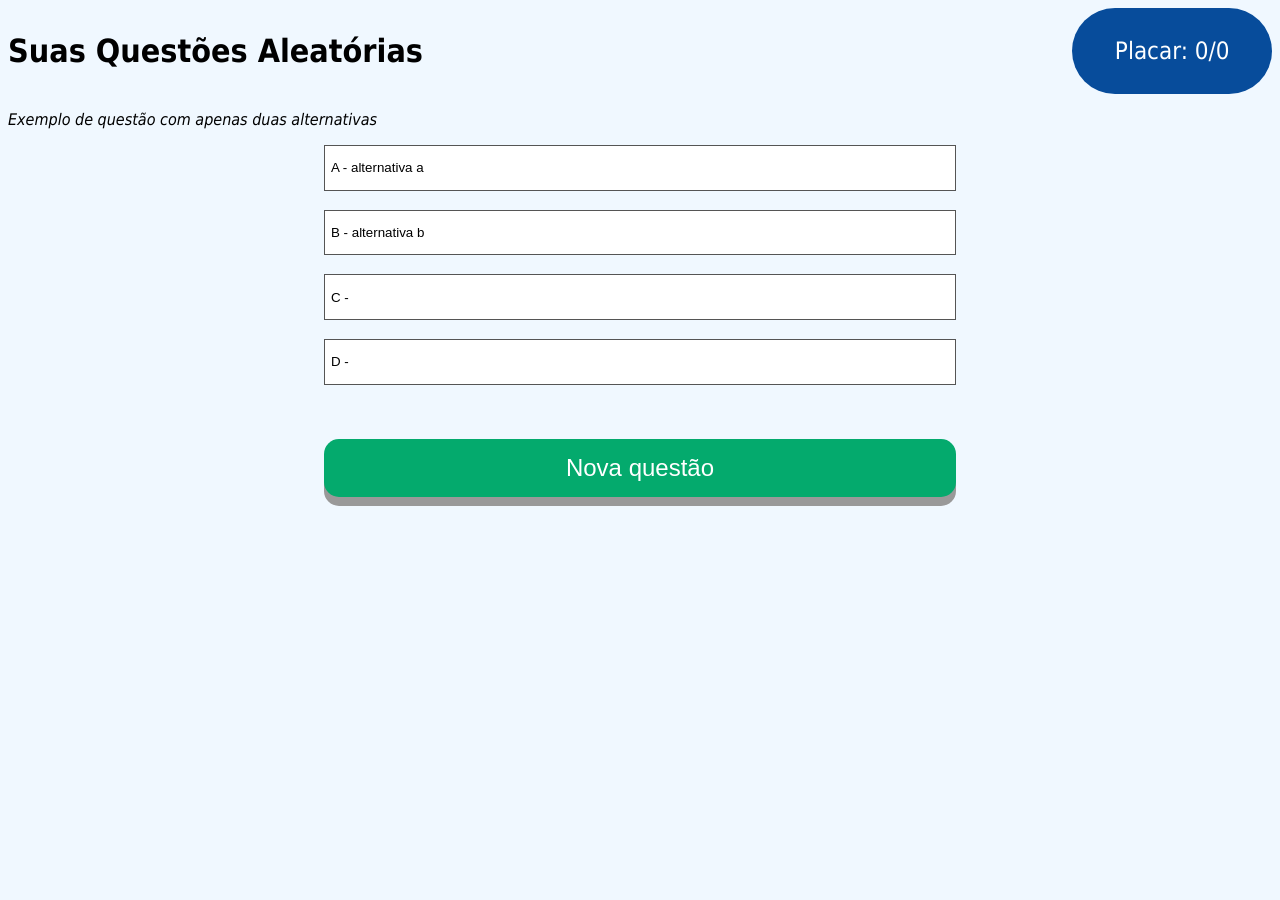
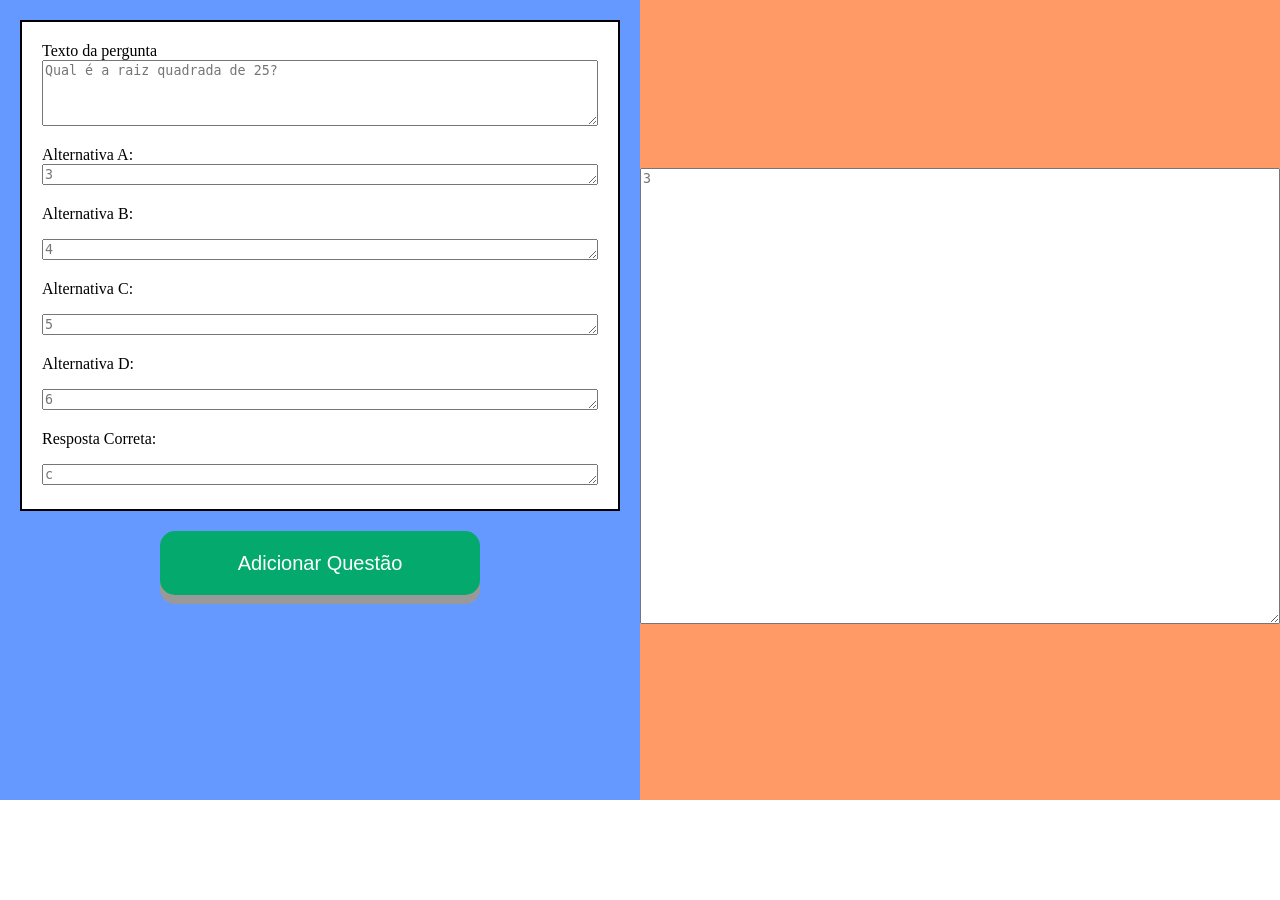
Before and after one commit to joaopedrolourencoaffonso/gerador-de-json-com-questoes-aleatorias, a Flask app: page / in a window 1280 px wide. After the commit the page ends 800 px from the top, so only its background shows below. Run offline with Flask 3, Linux system fonts and the light colour scheme.

Commit message:
0.1 - Primeira versão
Capaz de gerar arquivo json com base em preenchimento de formulário simples

```diff
--- a/templates/index.html
+++ b/templates/index.html
@@ -3,31 +3,47 @@
 <head>
     <meta charset="UTF-8">
     <meta name="viewport" content="width=device-width, initial-scale=1.0">
-    <title>Título da página</title>
-
+    <title>Gerando arquivo json</title>
     <style>
         body {
-          font-family: Tahoma, sans-serif;
+            margin: 0;
+            height: 100vh;
+            display: flex;
         }
 
-        .placar {
-            border-radius: 50px;
-            background: #074c9b;
-            padding: 5px;
-            width: 15%;
-            text-align: center;
-            color: white;
-            font-size: 24px;
-            /*height: 150px;*/
+        .right-half {
+            flex: 1;                /* Each takes up 50% of the width */
+            display: flex;
+            justify-content: center;
+            align-items: center;
+            font-size: 2rem;
+            color: black;
+            background-color: #ff9966;
         }
 
-        .novaQuestao {
+        .left-half {
+            flex: 1;               /* Each takes up 50% of the width */
+            /*display: flex;*/
+            justify-content: center;
+            align-items: center;
+            font-size: 1rem;
+            color: black;
+            background-color: #6699ff;
+        }
+
+        .left-box {
+            border: 2px solid black;
+            padding: 20px;
+            margin: 20px;
+            background-color: #ffffff;
+        }
+
+        .button {
             display: block;
             margin-left: auto;
             margin-right: auto;
-            /*display: inline-block;*/
             padding: 15px 25px;
-            font-size: 24px;
+            font-size: 20px;
             cursor: pointer;
             text-align: center;
             text-decoration: none;
@@ -38,229 +54,91 @@
             border-radius: 15px;
             box-shadow: 0 9px #999;
             width: 50%;
+            height: 8%;
         }
 
-        .novaQuestao:hover {background-color: #3e8e41}
+        .button:hover {background-color: #3e8e41}
 
-        .novaQuestao:active {
+        .button:active {
             background-color: #3e8e41;
             box-shadow: 0 5px #666;
             transform: translateY(4px);
         }
 
-        .alternativa {
-            display: block;
-            margin-left: auto;
-            margin-right: auto;
-            background-color: white;
-            border: 1px solid #555555;
-            color: black;
-            transition-duration: 0.4s;
-            cursor: pointer;
-            width: 50%;
-            text-align: left;
-        }
-        .alternativa:hover {
-            background-color: #0066ff;
-            color: white;
-        }
-
-        .campoResposta {
-            display: block;
-            margin-left: auto;
-            margin-right: auto;
-            width: 25%;
-        }
-
-        .container {
-            display: flex;
-            align-items: center;
-            justify-content: space-between;
-        }
-
-        .box {
-            position: absolute;
-            text-align: center;
-            bottom: -100px;  /* Start off-screen at the bottom */
-            left: 50%;       /* Optional: Center horizontally */
-            transform: translateX(-50%); /* Optional: Exact centering */
-            background-color: lightcoral;
-            padding: 20px;
-            color: white;
-            visibility: hidden;  /* Initially hidden */
-            opacity: 0; /* Initially invisible */
-            transition: bottom 0.5s ease, opacity 0.5s ease;  /* Smooth transition */
+        textarea {
+            width: 100%;           /* fill the container */
+            box-sizing: border-box;
         }
     </style>
 </head>
 <body>
-    <div class="container">
-        <h1>Se você está vendo isso, houve um problema na chamada de config.json</h1>
-        <div class="placar" id="placar">
-            <p>Placar: <a id="certas">0</a>/<a id="feitas">0</a></p>
+    <div class="left-half">
+        <div class="left-box">
+            Texto da pergunta<br>
+            <textarea id="pergunta" name="pergunta" rows="4" cols="50" placeholder="Qual é a raiz quadrada de 25?"></textarea>
+            <p>Alternativa A:<br>
+            <textarea id="alternativaA" name="alternativaA" rows="1" cols="50" placeholder="3"></textarea>
+            <p>Alternativa B:</p>
+            <textarea id="alternativaB" name="alternativaB" rows="1" cols="50" placeholder="4"></textarea>
+            <p>Alternativa C:</p>
+            <textarea id="alternativaC" name="alternativaC" rows="1" cols="50" placeholder="5"></textarea>
+            <p>Alternativa D:</p>
+            <textarea id="alternativaD" name="alternativaD" rows="1" cols="50" placeholder="6"></textarea>
+            <p>Resposta Correta:</p>
+            <textarea id="resposta" name="resposta" rows="1" cols="50" placeholder="c"></textarea>
         </div>
+
+        <button class="button" onclick="addQuestao()">Adicionar Questão</button>
+        <br><br>
+    </div>
+    <div class="right-half">
+        <div class="right-box">
+            <textarea id="arquivo" name="arquivo" rows="30" cols="80" placeholder="3"></textarea>
+        </div>
+
+        <p></p>
+        <br><br>
     </div>
 
-    <div class="corpo" id="minhacaixa">
-        <i><p id="enunciado">Primeira Questão vai aqui</p></i>
-        <button class="alternativa" onclick="checaResposta('a')"><p id="a">VERDADEIRO</p></button><br>
-        <button class="alternativa" onclick="checaResposta('b')"><p id="b">FALSO</p></button><br>
-        <button class="alternativa" onclick="checaResposta('c')"><p id="c"></p></button><br>
-        <button class="alternativa" onclick="checaResposta('d')"><p id="d"></p></button><br>
-        <br>
-        <p id="campoResposta" class="campoResposta"></p>
-    </div>
-    <button class="novaQuestao" onclick="PegaQuestao()">Nova questão</button>
+    <script>
+        async function addQuestao() {
+            // pegando os valores dos campos
+            let pergunta = document.getElementById(`pergunta`).value;
+            let alternativaA = document.getElementById(`alternativaA`).value;
+            let alternativaB = document.getElementById(`alternativaB`).value;
+            let alternativaC = document.getElementById(`alternativaC`).value;
+            let alternativaD = document.getElementById(`alternativaD`).value;
+            let resposta = document.getElementById(`resposta`).value;
 
-    <div class="box" id="box">
-        Parabéns, você acertou 10 questões direto!
-        <br>
-        <img id="parabens" src="https://upload.wikimedia.org/wikipedia/en/5/5c/Mario_by_Shigehisa_Nakaue.png" width="250" height="300">
-    </div>
-<script>
-    let respostaGlobal = 'a';
-    let totalQuestoesFeitas = 0;
-    let totalQuestoesCertas = 0;
-    let certasDireto = 0;
-    let todasAsQuestoes;
+            // escrevendo no console (para testes)
+            console.log(pergunta, alternativaA, alternativaB, alternativaC, alternativaD, resposta);
 
-    document.addEventListener("DOMContentLoaded", function () {
-        PegaQuestoes();
-        initialize();
-    });
+            // modelo de questão em json
+            let questao = {
+                "pergunta": pergunta,
+                    "a": alternativaA,
+                    "b": alternativaB,
+                    "c": alternativaC,
+                    "d": alternativaD,
+                "resposta": resposta
+            };
 
-    async function initialize() {
-        try {
-            // Fetch data from the server
-            const response = await fetch("http://127.0.0.1:5000/config");
+            // pegando o valor da textarea do arquivo
+            let arquivo = document.getElementById("arquivo").value;
 
-            // Parse the response as JSON
-            const config = await response.json();
+            // escrevendo na textarea do arquivo
+            if (arquivo.length == 0) {
+                console.log("arquivo vazio");
+                arquivo = "[" + JSON.stringify(questao, null, 4) + "]";
+            } else {
+                arquivo = arquivo.slice(1, -1);
+                arquivo = arquivo + "," + JSON.stringify(questao, null, 4);
+                arquivo = "[" + arquivo + "]";
+            }
 
-            // Configurando o título da página
-            document.title = config.title;
-
-            // Configurando o h1
-            const h1 = document.querySelector("h1");
-            h1.textContent = config.header;
-
-            // cor da página
-            document.body.style.backgroundColor = config.background_color;
-
-            // cor do placar
-            const elements = document.querySelectorAll('.placar');
-            elements.forEach(el => {
-                el.style.background = config.cor_placar;
-            });
-
-            // imagem de parabéns
-            const imgParabens = document.getElementById("parabens");
-            imgParabens.src = config.imagem_de_parabens;
-            imgParabens.width  = config.parabensWidth;
-            imgParabens.height = config.parabensHeight;
-
-        } catch (error) {
-            console.error("Error fetching data:", error);
+            // atualizando a página
+            document.getElementById("arquivo").value = arquivo;
         }
-    }
-
-    async function PegaQuestoes() {
-        try {
-            // Fetch data from the server
-            const response = await fetch("http://127.0.0.1:5000/data");
-
-            // Parse the response as JSON
-            todasAsQuestoes = await response.json();
-
-            // popula página pela primeira vez
-            await PegaQuestao();
-
-        } catch (error) {
-            console.error("Error fetching data:", error);
-        }
-    }
-
-    async function PegaQuestao() {
-        try {
-            document.getElementById("campoResposta").innerHTML = "";
-
-            // Get a random question
-            const randomIndex = Math.floor(Math.random() * todasAsQuestoes.length);
-            const enunciado = todasAsQuestoes[randomIndex]['enunciado'];
-            const opcao_a = "A - " + todasAsQuestoes[randomIndex]['a'];
-            const opcao_b = "B - " + todasAsQuestoes[randomIndex]['b'];
-            const opcao_c = "C - " + todasAsQuestoes[randomIndex]['c'];
-            const opcao_d = "D - " + todasAsQuestoes[randomIndex]['d'];
-            const resposta = todasAsQuestoes[randomIndex]['resposta'];
-
-            // Log the random question
-            //console.log(resposta);
-
-            // Update the HTML with the random question (if desired)
-            // Uncomment the following lines if you have elements with these IDs:
-            document.getElementById("enunciado").innerHTML = enunciado;
-            document.getElementById("a").innerHTML = opcao_a;
-            document.getElementById("b").innerHTML = opcao_b;
-            document.getElementById("c").innerHTML = opcao_c;
-            document.getElementById("d").innerHTML = opcao_d;
-            respostaGlobal = resposta;
-
-        } catch (error) {
-            console.error("Error fetching data:", error);
-        }
-    }
-
-    async function checaResposta(respostaDoAluno) {
-        try {
-            console.log(certasDireto);
-            if (respostaDoAluno == respostaGlobal) {
-                //alert("Acertou!");
-                totalQuestoesFeitas += 1;
-                totalQuestoesCertas += 1;
-                certasDireto += 1;
-                document.getElementById("feitas").innerHTML = totalQuestoesFeitas;
-                document.getElementById("certas").innerHTML = totalQuestoesCertas;
-                document.getElementById("campoResposta").innerHTML = "Parabéns! Você acertou!";
-            } else {
-                //alert("Errou!");
-                totalQuestoesFeitas += 1;
-                certasDireto = 0;
-                document.getElementById("feitas").innerHTML = totalQuestoesFeitas;
-                document.getElementById("campoResposta").innerHTML = "Errado. A resposta correta é alternativa '" + respostaGlobal + "'";
-            }
-            console.log("1");
-            if (certasDireto == 10) {
-                showElement();
-                await sleep(2000);
-                hideElement();
-                certasDireto = 0;
-            }
-        } catch (error) {
-            console.error("Error fetching data:", error);
-        }
-    }
-
-    async function showElement() {
-        var element = document.getElementById("box");
-        element.style.display = "inline";
-        element.style.bottom = "25%"; // Move to the top
-        element.style.visibility = "visible";  // Make it visible
-        element.style.opacity = "1";
-    }
-
-    // Function to hide the element by moving it back down
-    async function hideElement() {
-      var element = document.getElementById("box");
-      element.style.bottom = "-75%"; // Move it back off-screen
-      await sleep(1000);
-      element.style.visibility = "hidden";  // Hide it
-      element.style.opacity = "0";
-      element.style.display = "none";
-    }
-
-    function sleep(ms) {
-      return new Promise(resolve => setTimeout(resolve, ms));
-    }
-</script>
+    </script>
 </body>
 </html>
```
Also changed, not shown: index.html (+96 -218 lines), static/config.json (deleted, +0 -9 lines), static/questoes.json (deleted, +0 -29 lines), templates/test.html (deleted, +0 -36 lines).
